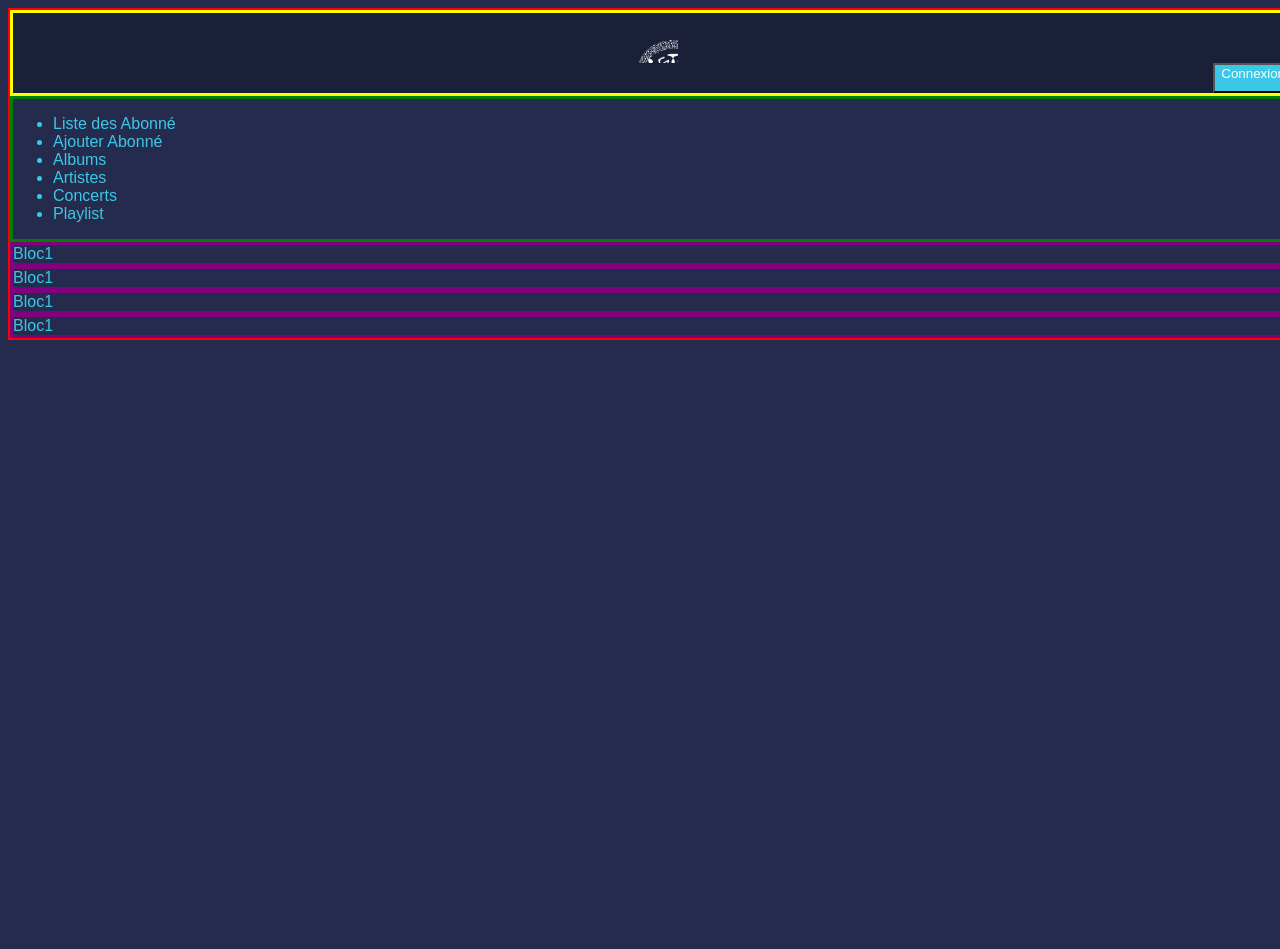
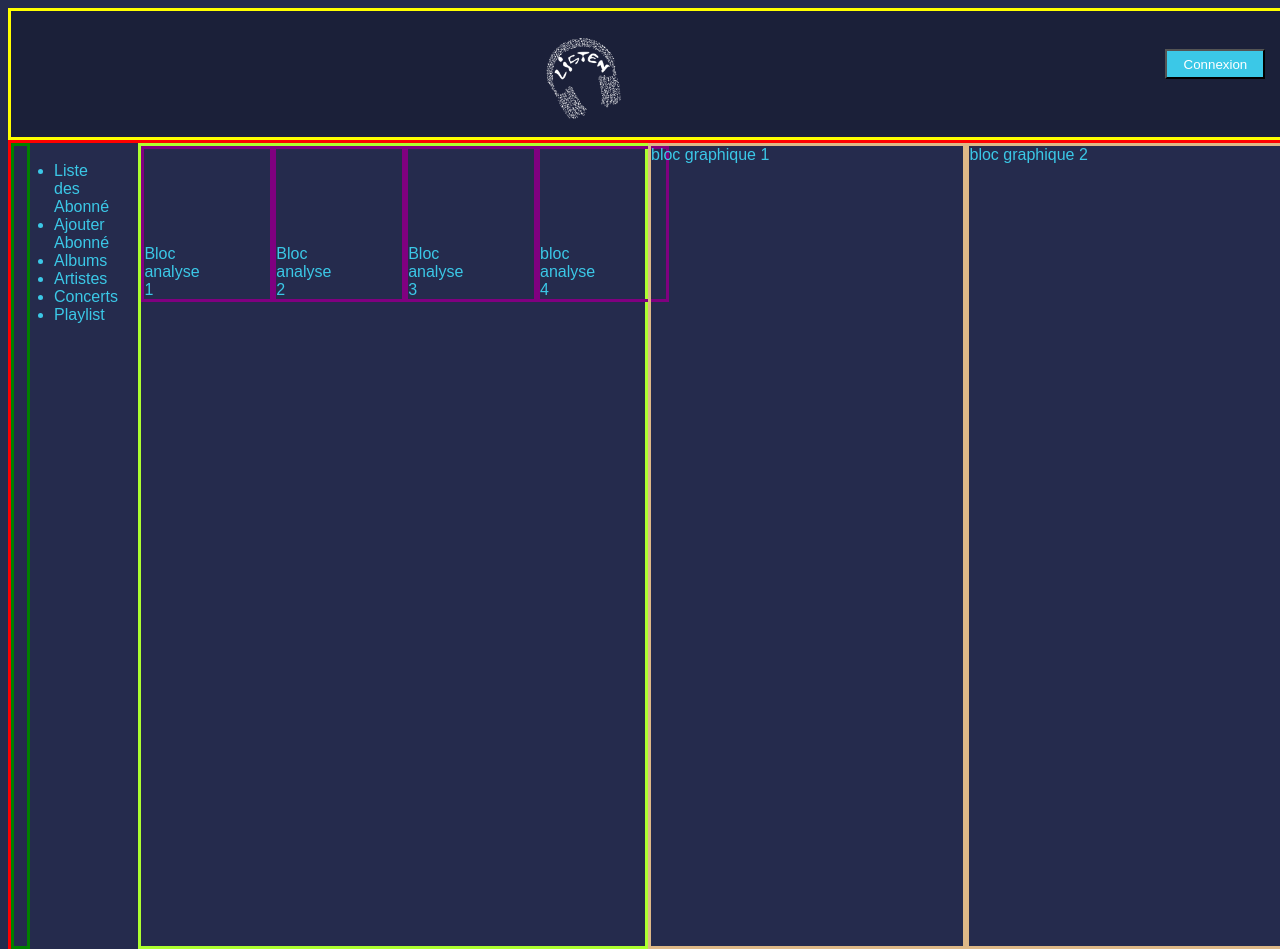
Before and after one commit to cheventner/Listen, a plain HTML site: page index.html in a window 1280 px wide. Shown: the top 949 px of the page. Before the commit the page ends 800 px from the top, so only its background shows below. Drawn offline with Linux system fonts and the light colour scheme.

Commit message:
sauvegarde

```diff
--- a/index.html
+++ b/index.html
@@ -6,12 +6,14 @@
     <link rel="stylesheet" type="text/css" href="style.css">
   </head>
   <body>
+    <div class="gridcontainer">
       <header>
           <nav id="connexion">
                 <div id="logo"></div>
                 <button id ="btnconnexion"  onclick="">Connexion</button>
               </nav>
       </header>
+      <div id ="container">
           <nav id="menu">
             <ul>
               <li>Liste des Abonné</li>
@@ -23,15 +25,20 @@
             </ul>
           </nav>
 
-            <section id ="bloc1">Bloc1</section>
-            <section id ="bloc2">Bloc1</section>
-            <section id ="bloc3">Bloc1</section>
-            <section id ="bloc4">Bloc1</section>
+          <section id="analyse">
+            <div id ="bloc1">Bloc analyse 1</div>
+            <div id ="bloc2">Bloc analyse 2</div>
+            <div id ="bloc3">Bloc analyse 3</div>
+            <div id ="bloc4">bloc analyse 4</div>
+          </section>
 
+         <section id="graphique">
+          <div id="bloc5">bloc graphique 1</div>
+          <div id="bloc6">bloc graphique 2</div>
+        </section>
 
-
-
-
+      </div>
+    </div >
   <script type="text/javascript" src="javascript.js"></script>
   </body>
 </html>
--- a/style.css
+++ b/style.css
@@ -1,43 +1,75 @@
 body{
-    border: solid red 2px;
+    /* border: solid red 2px; */
    background-color: #252b4d;
    width: 100%;
    height: 100%;
    font-family: 'JosefinSans', sans-serif;
    color: #3bc8e7;
+
 }
+/* header */
 #connexion{
     display: flex;
     width: 100%;
     border: solid yellow;
     background-color : #1b2039;
-    flex-direction: column;
 
 }
+/* .gridcontainer{
+   height: auto;
+   display: grid;
+   grid-template-columns: 1fr 3fr;
+   grid-template-rows: min-content auto min-content;
+   background-color: #FFAFB0;
+} */
 #logo{
+    background-image: url(./img/logo.png);
+    width: 100px;
+    height: 100px;
+    margin: auto;
+    padding-top: 2%;
 
-    background-image: url(./img/logo.png);
-    width: 50px;
-    height: 50px;
-    display: flex;
-    align-self: center;
+
 
 }
 #btnconnexion{
-
    background-color: #3bc8e7;
    color: #ffffff;
    height: 30px;
-   display: flex;
-   align-self: flex-end;
+   width: 100px;
+   text-align: center;
+   margin-right: 2%;
+   margin-top: 3%;
+}
 
-
+/* barre gauche  et conteneur central*/
+#container{
+    display:grid;
+    border:solid red;
+    grid-template-columns: [first]10% [line2] 40% [line3] 50%;
 }
 #menu{
 border:solid green;
+width: 10%;
+height: 800px;
 }
+#bloc1, #bloc2, #bloc3, #bloc4{
 
-
-#bloc1, #bloc2, #bloc3, #bloc4{
+    display: grid;
+   grid-template-columns:  40px 40px 40px 40px;
+   grid-gap: 10px ;
     border: solid purple;
+    width: 25%;
+    height: 150px;
+    align-items: flex-end;
 }
+#analyse{
+    border: solid greenyellow;
+    display: flex;
+}
+#bloc5, #bloc6{
+    border: solid burlywood;
+    width: 50%;
+}
+#graphique{
+    display: flex;
```
Also changed, not shown: 3 other files.
